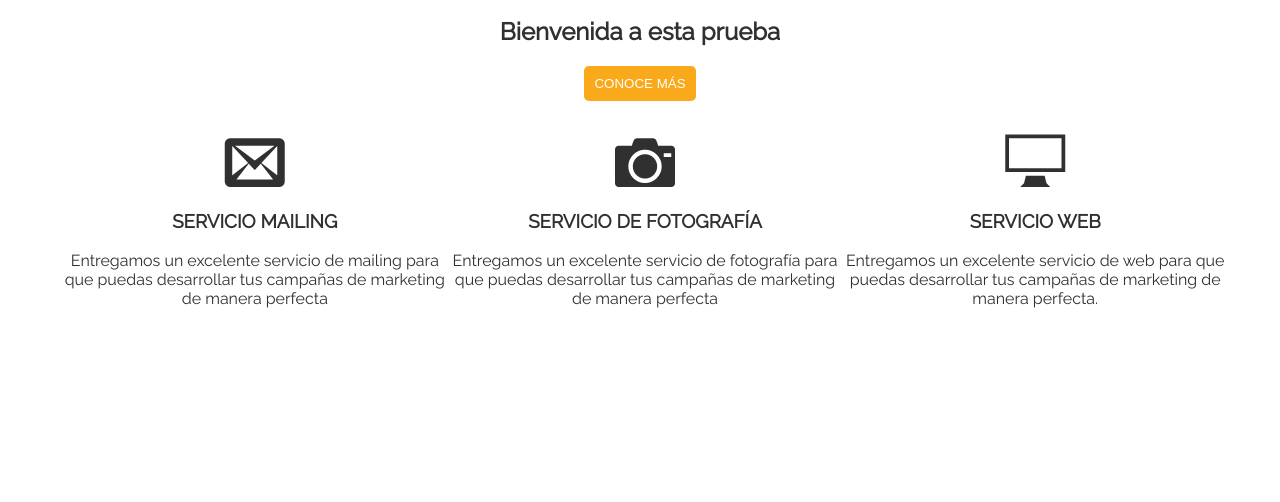
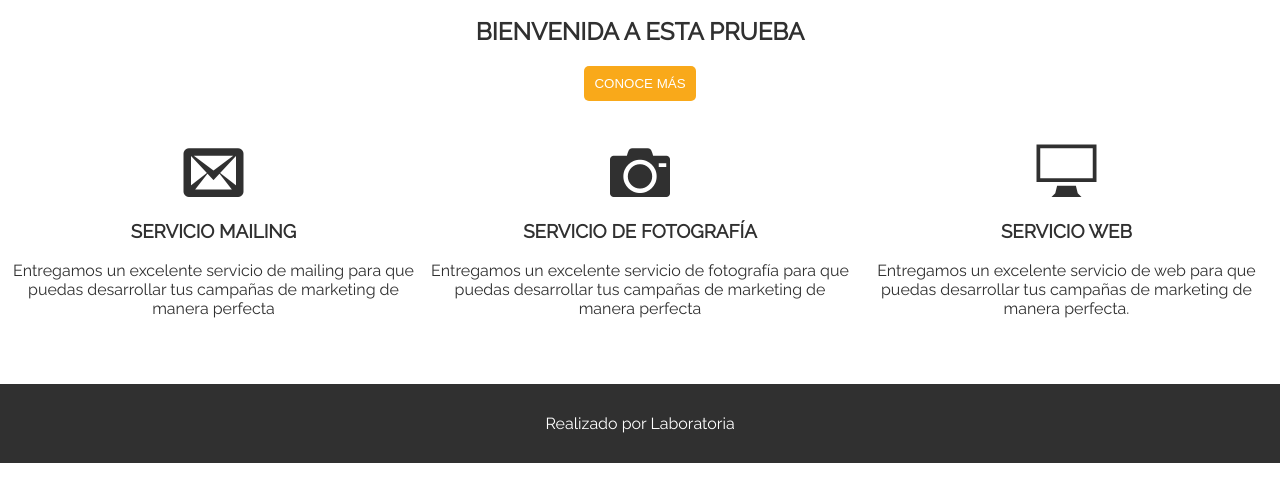
Before and after one commit to maribeltorresg/seminar-css, a plain HTML site: page index.html in a window 1280 px wide. Shown: the part 142-644 px from the top of the page. Drawn offline with Linux system fonts and the light colour scheme; files whose address does not match are found by name.

Commit message:
Agregando footer y readme

```diff
--- a/css/main.css
+++ b/css/main.css
@@ -38,6 +38,7 @@ section {
 }
 div {
     display: inline-block;
+    margin-top: 40px;
     width: 33%;
 }
 span {
@@ -66,3 +67,12 @@ span:hover {
 .box-header ul li:hover {
     color: #f9a91a;
 }
+footer {
+    background-color: #303030;
+    margin-top: 50px;
+}
+footer p {
+    color: #fff;
+    text-align: center;
+    padding: 30px 0;
+}
--- a/index.html
+++ b/index.html
@@ -27,7 +27,7 @@
         <figure>
             <img src="assets/images/square-laboratoria.png" alt="laboratoria">
         </figure>
-        <h1>Bienvenida a esta prueba</h1>
+        <h1 class="text-uppercase">Bienvenida a esta prueba</h1>
         <button class="text-uppercase">Conoce más</button>
     </section>
     <section>
@@ -47,5 +47,8 @@
             <p>Entregamos un excelente servicio de web para que puedas desarrollar tus campañas de marketing de manera perfecta.</p>
         </div>
     </section>
+    <footer>
+        <p>Realizado por Laboratoria</p>
+    </footer>
 </body>
 </html>
```
Also changed, not shown: assets/images/laboratoria.png (added), 1 other file.
